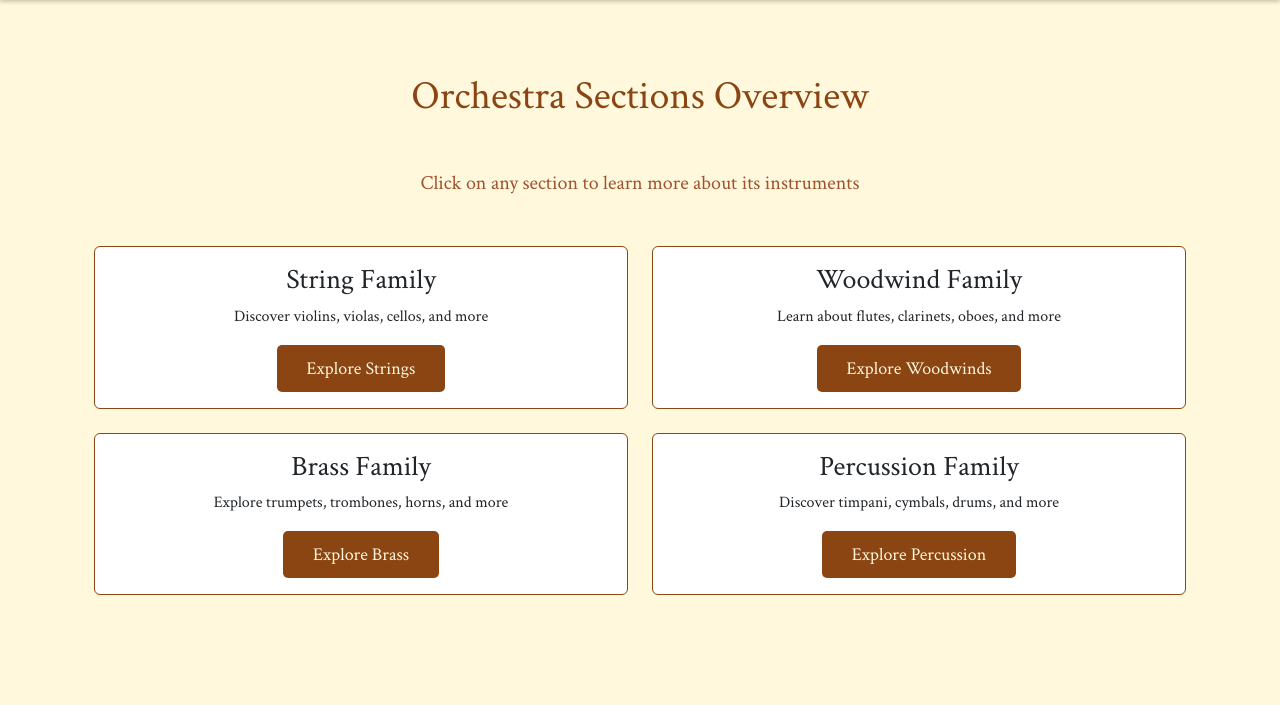
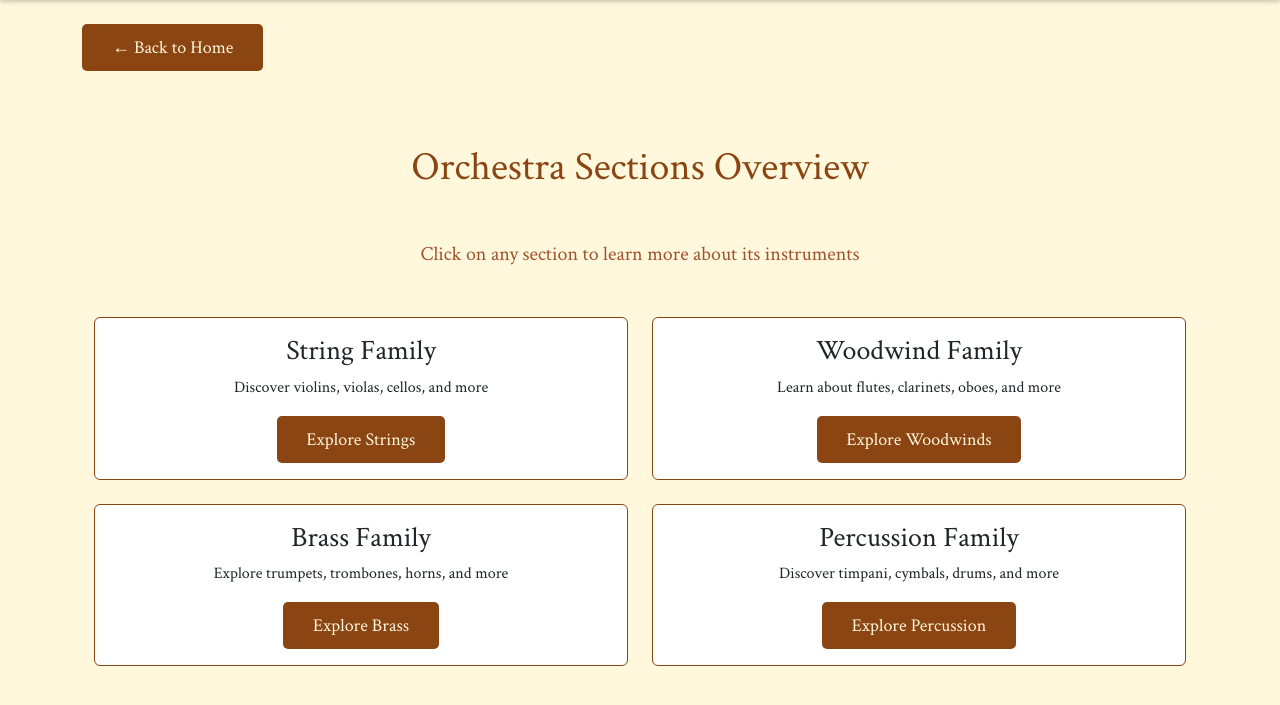
Before and after one commit to Sallyliubj/Orchestra-Explorer, a Flask app: page /learn in a window 1280 px wide. Shown: the part 56-761 px from the top of the page. Run offline with Flask 3, Linux system fonts and the light colour scheme.

Commit message:
edited css

```diff
--- a/static/css/style.css
+++ b/static/css/style.css
@@ -224,8 +224,8 @@ h3 {
 }
 
 .btn {
-  background-color: #e6b800;
-  color: white;
+  background-color: #a0522d;
+  color: #fff8dc;
   border: none;
   padding: 10px 30px;
   font-size: 18px;
--- a/templates/learn/overview.html
+++ b/templates/learn/overview.html
@@ -3,6 +3,13 @@
 {% block title %}Learn - Overview{% endblock %}
 
 {% block content %}
+
+<div class="mb-4">
+    <a href="{{ url_for('home') }}" class="btn btn-outline-secondary button-color">
+        &larr; Back to Home
+    </a>
+</div>
+
 <div class="container py-5">
     <h1 class="text-center mb-5">Orchestra Sections Overview</h1>
     <p class="lead text-center mb-5">Click on any section to learn more about its instruments</p>
```
